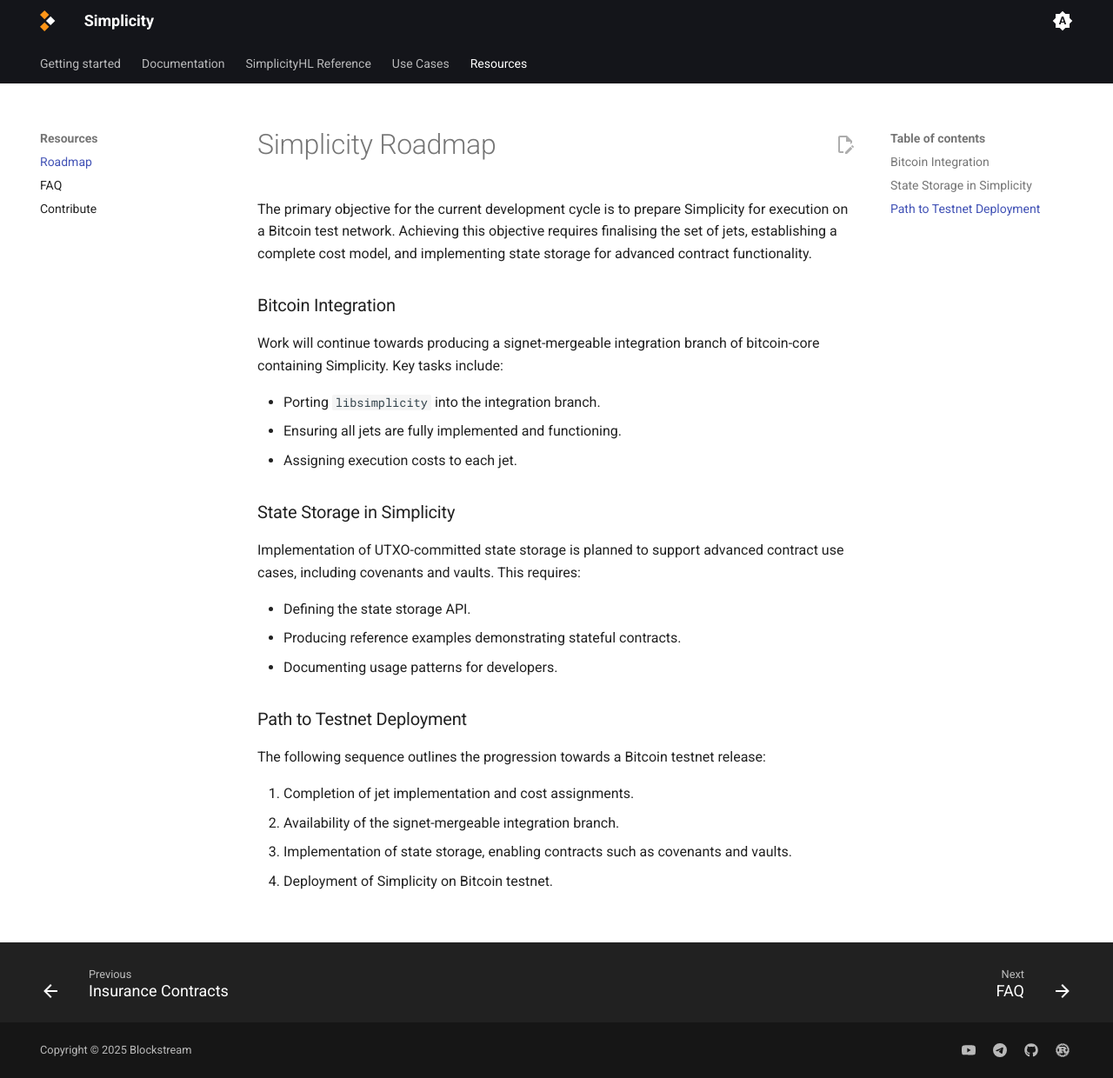
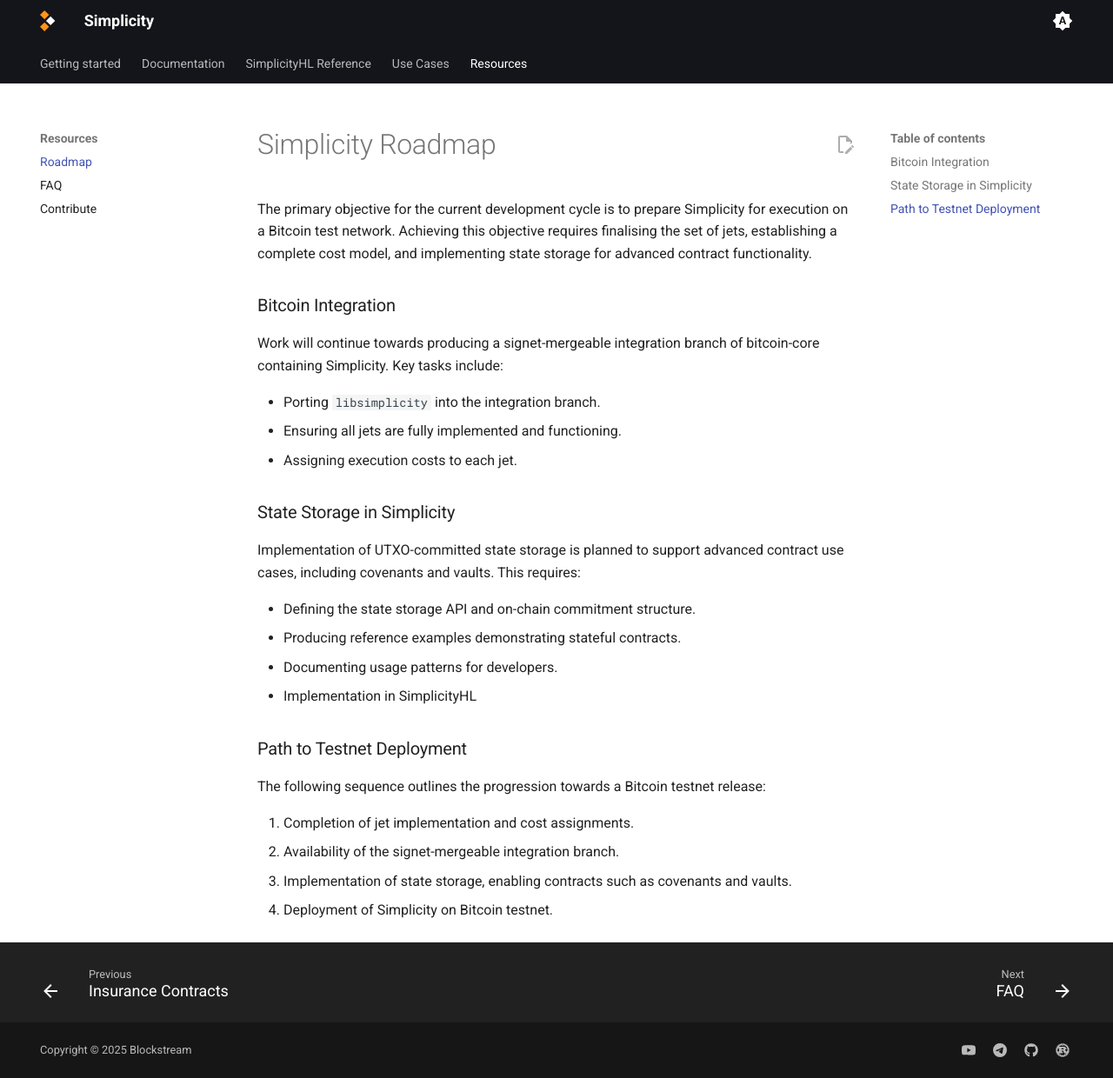
Before and after one commit to imaginator/simplicity-lang-org, an MkDocs documentation site: the page built from docs/resources/roadmap.md, in a window 1280 px wide and 1240 px high. Shown: the whole window at 87% size. Built offline with MkDocs 1.6.1 and Material for MkDocs 9.7.7, drawn with Linux system fonts in a browser that asks for light colours; comment, search, counter and statistics services are not loaded.

Commit message:
roadmap.md: expand on state a bit

```diff
--- a/docs/resources/roadmap.md
+++ b/docs/resources/roadmap.md
@@ -14,9 +14,10 @@
 
 Implementation of UTXO-committed state storage is planned to support advanced contract use cases, including covenants and vaults. This requires:
 
-* Defining the state storage API.
+* Defining the state storage API and on-chain commitment structure.
 * Producing reference examples demonstrating stateful contracts.
 * Documenting usage patterns for developers.
+* Implementation in SimplicityHL
 
 ### Path to Testnet Deployment
 
```
